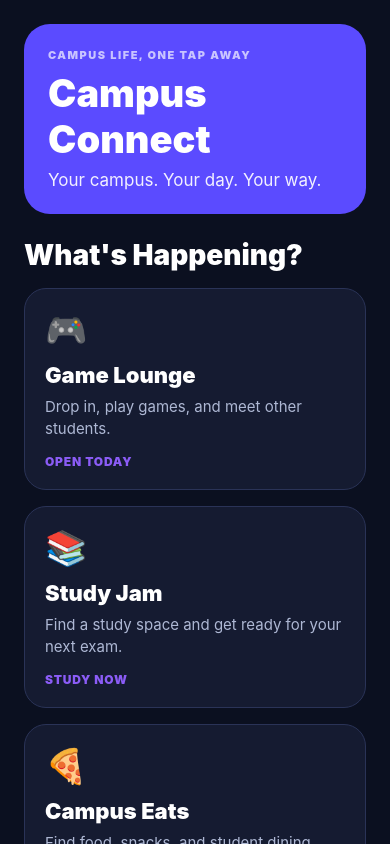
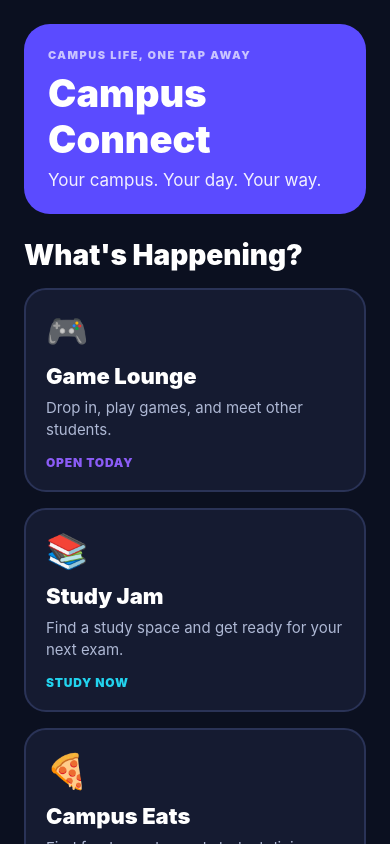
Before and after one commit to Nanku-cloud/module-1-github-practice-AZ, a React Native app in the folder M1_A2_Campus_Connect_PLUG_AND_PLAY_Student_Files/: screen / in a window 390 px wide. Built offline with nearby package versions, Linux system fonts and the light colour scheme.

Commit message:
Pass activity information with props

```diff
--- a/M1_A2_Campus_Connect_PLUG_AND_PLAY_Student_Files/App.js
+++ b/M1_A2_Campus_Connect_PLUG_AND_PLAY_Student_Files/App.js
@@ -1,3 +1,4 @@
+import CampusCard from './src/components/CampusCard';
 import React, { useState } from 'react';
 import { ScrollView, StyleSheet, Text, View } from 'react-native';
 import { StatusBar } from 'expo-status-bar';
@@ -24,41 +25,37 @@ export default function App() {
       <Text style={styles.sectionTitle}>What's Happening?</Text>
 
       {/* STEP 2: Complete the first activity card with the exact text shown in README.md. */}
-      <View style={styles.activityCard}>
-        {/* Type exactly: 🎮 */}
-        <Text style={styles.activityEmoji}>🎮</Text>
-
-        {/* Type exactly: Game Lounge */}
-        <Text style={styles.activityTitle}>Game Lounge</Text>
-
-        {/* Type exactly: Drop in, play games, and meet other students. */}
-        <Text style={styles.activityDescription}>
-        Drop in, play games, and meet other students.
-        </Text>
-
-        {/* Type exactly: OPEN TODAY */}
-        <Text style={styles.activityStatus}>OPEN TODAY</Text>
-      </View>
+      <CampusCard
+  emoji="🎮"
+  title="Game Lounge"
+  description="Drop in, play games, and meet other students."
+  status="OPEN TODAY"
+  accent="#8B5CF6"
+  isSelected={false}
+  onPress={() => {}}
+/>
 
       {/* STEP 3: Paste the Study Jam card directly below this comment. */}
-      <View style={styles.activityCard}>
-        <Text style={styles.activityEmoji}>📚</Text>
-        <Text style={styles.activityTitle}>Study Jam</Text>
-        <Text style={styles.activityDescription}>
-          Find a study space and get ready for your next exam.
-        </Text>
-        <Text style={styles.activityStatus}>STUDY NOW</Text>
-      </View>
+      <CampusCard
+  emoji="📚"
+  title="Study Jam"
+  description="Find a study space and get ready for your next exam."
+  status="STUDY NOW"
+  accent="#22D3EE"
+  isSelected={false}
+  onPress={() => {}}
+/>
 
       {/* STEP 3: Paste the Campus Eats card directly below this comment. */}
-      <View style={styles.activityCard}>
-        <Text style={styles.activityEmoji}>🍕</Text>
-        <Text style={styles.activityTitle}>Campus Eats</Text>
-        <Text style={styles.activityDescription}>
-          Find food, snacks, and student dining options around campus.
-        </Text>
-        <Text style={styles.activityStatus}>GET FOOD</Text>
-      </View>
+      <CampusCard
+  emoji="🍕"
+  title="Campus Eats"
+  description="Find food, snacks, and student dining options around campus."
+  status="GET FOOD"
+  accent="#FB923C"
+  isSelected={false}
+  onPress={() => {}}
+/>
 
       {/*
         STEP 4:
```
